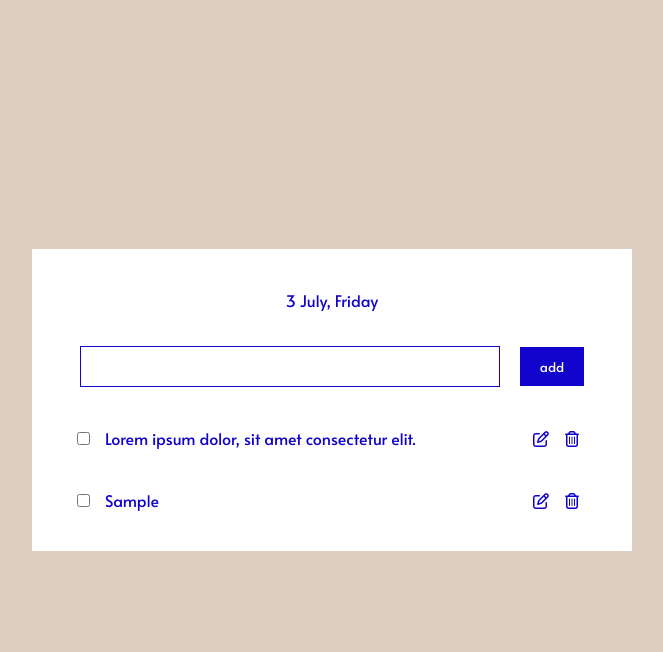
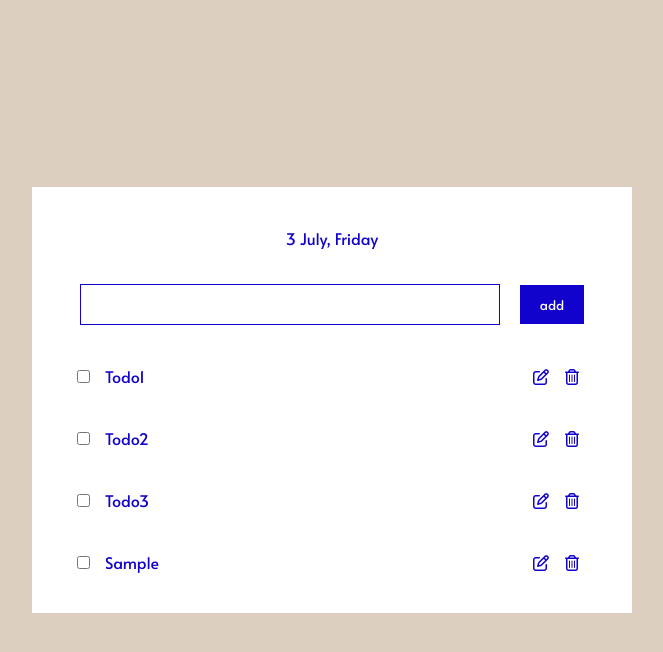
Before and after one commit to hannah-ch/todolist, a plain HTML site: page index.html in a window 1280 px wide. Both pictures are taken after typing "Sample" into the empty fields and a click on the button "add". Shown: the whole page, without its empty margins (308-971 px from the left). Drawn offline with Linux system fonts and the light colour scheme.

Commit message:
Added todoList[], added addTodo(string,index), removed html <li>

```diff
--- a/index.html
+++ b/index.html
@@ -20,19 +20,7 @@
 
         <section class=" section">
             <ul class="list">
-                <li>
-                    <div class="check">
-                        <input type="checkbox" class="checkbox" data-key="checkbox" />
-                    </div>
-                    <div class="contents" data-key="contents">
-                        Lorem ipsum dolor, sit amet consectetur elit.
-                    </div>
-                    <div class="icons">
-                        <i class="far fa-edit" data-key="icon_edit"></i>
-                        <i class="far fa-trash-alt" data-key="icon_trash"></i>
 
-                    </div>
-                </li>
             </ul>
         </section>
     </div>
--- a/script.js
+++ b/script.js
@@ -1,6 +1,28 @@
 const $addButton = document.querySelector(".button");
 const textinput = document.querySelector(".textinput");
 const $ul = document.querySelector("ul");
+
+let todoList = ["Todo1", "Todo2", "Todo3"];
+
+
+for (let i = 0; i < todoList.length; i++) {
+    addTodo(todoList[i], i);
+
+}
+
+
+function addTodo(string, index) {
+
+    $ul.innerHTML += `<li data-index="${index}"><div class="check">
+    <input type="checkbox" class="checkbox" data-key="checkbox" />
+    </div>
+    <div class="contents" data-key="contents">${string}</div>
+    <div class="icons">
+    <i class="far fa-edit" data-key="icon_edit"></i>
+    <i class="far fa-trash-alt" data-key="icon_trash"></i>
+    </div></li>`;
+
+}
 
 
 
@@ -24,6 +46,10 @@ function removeClick(item) {
     //필요없는 코드  selectedLi.classList.add('remove');             //클릭한 li에 remove 클래스 부여
     selectedLi.parentNode.removeChild(selectedLi); // remove 클래스로 선택하여 해당 li 제거
     //필요없는 코드 - 중복 (let removeItem = document.querySelector('.remove');)
+
+    selectedIndex = item.parentNode.parentNode.dataset.index;
+    todoList.splice(selectedIndex, 1);
+
 }
 
 function editClick(item) {
@@ -72,16 +98,11 @@ $addButton.addEventListener('click', () => {
         alert('type something');
     } else {
         let text = textinput.value;
-        $ul.innerHTML += `<li><div class="check">
-                        <input type="checkbox" class="checkbox" data-key="checkbox" />
-                        </div>
-                        <div class="contents" data-key="contents">${text}</div>
-                        <div class="icons">
-                        <i class="far fa-edit" data-key="icon_edit"></i>
-                        <i class="far fa-trash-alt" data-key="icon_trash"></i>
-                        </div></li>`
+        addTodo(text, todoList.length);
 
         textinput.value = "";
+
+        todoList.push(text);
 
     }
 });
```
